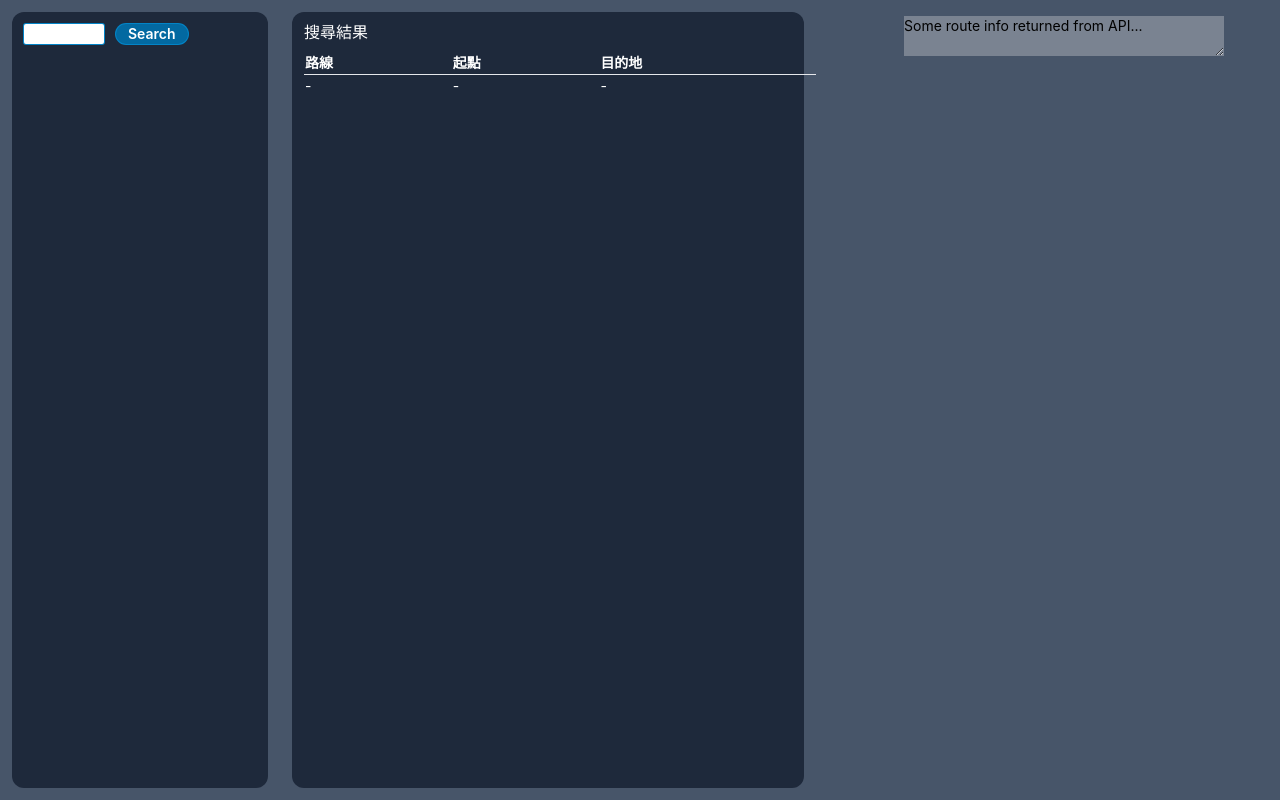
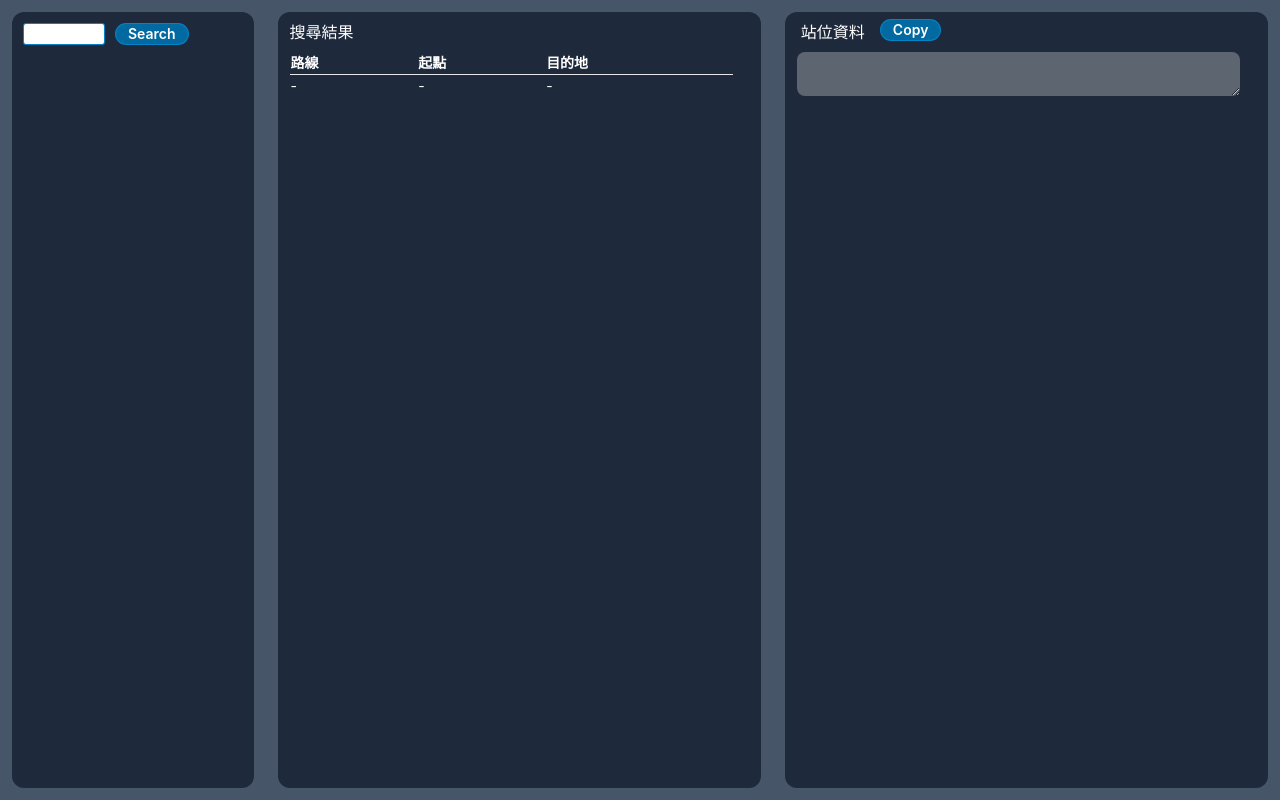
Before and after one commit to silverfankw/bus-api, a Next.js app: page / in a window 1280 px wide. Built offline with nearby package versions, Linux system fonts and the light colour scheme.

Commit message:
Route Stop List formatted

```diff
--- a/components/NormalButton.js
+++ b/components/NormalButton.js
@@ -1,8 +1,8 @@
 const NormalButton = props => (
-    <button class="px-3 text-sm rounded-full
+    <button className={`px-3 text-sm rounded-full
     font-semibold text-white
     bg-sky-700 ring-1 ring-sky-600
-    hover:ring-sky-500/50 hover:bg-sky-600"
+    hover:ring-sky-500/50 hover:bg-sky-600 ${props.style}`}
         onClick={props.onClick}>
         {props.value}
     </button>
--- a/components/QuerySidebar.js
+++ b/components/QuerySidebar.js
@@ -20,7 +20,7 @@ const QuerySidebar = props => {
     }
 
     return (
-        <div class="rounded-xl m-3 w-1/5 bg-slate-800">
+        <div className="rounded-xl m-3 w-1/5 bg-slate-800">
             <input
                 className="m-3 w-20 text-sm ring-1 ring-sky-600 rounded-sm caret-sky-600 focus:ring-0 focus:ring-sky-200"
                 onBlur={e => updateInput(e)}
--- a/components/RouteContentBox.js
+++ b/components/RouteContentBox.js
@@ -1,9 +1,43 @@
+import NormalButton from "./NormalButton"
+import { useState, useEffect, useRef, memo } from "react"
+
 const RouteContentBox = props => {
+    const stopInfo = props.stopInfo
+    const textAreaElem = useRef(null)
+
+    const [formattedStopInfo, setFormattedStopInfo] = useState("")
+    // console.log(stopInfo)
+
+    const copyTextContent = (e) => {
+        navigator.clipboard.writeText(formattedStopInfo)
+    }
+
+    useEffect(() => {
+        let formatted = ""
+        stopInfo.forEach((stop, index) => {
+            if (index == stopInfo.length - 1)
+                formatted = formatted.concat(stop)
+            else
+                formatted = formatted.concat(`${stop} → ${stopInfo[index + 1]}\n`)
+        })
+        setFormattedStopInfo(formatted)
+    }, [stopInfo])
+
     return (
-        <div class="w-80 mx-auto round-xl bg-slate-100 bg-slate-600">
-            <textarea class="m-4 w-full text-sm" value="Some route info returned from API..." disabled></textarea>
+        <div className="container">
+            <div className="flex mt-2">
+                <p className="mx-4">站位資料</p>
+                <NormalButton value="Copy" onClick={copyTextContent} style="mb-1" />
+            </div>
+            <textarea
+                className="rounded-lg mx-3 my-2 pl-2 pt-1 w-11/12 text-sm"
+                ref={textAreaElem}
+                value={formattedStopInfo}
+                rows={stopInfo.length > 40 ? 40 : stopInfo.length}
+                disabled
+            ></textarea>
         </div>
     )
 }
 
-export default RouteContentBox;
+export default memo(RouteContentBox);
--- a/components/RouteResultList.js
+++ b/components/RouteResultList.js
@@ -1,4 +1,4 @@
-import { BASE_URL, ENDPOINT_KMB_ROUTE_STOP } from "../api/const"
+import { BASE_URL, ENDPOINT_KMB_ROUTE_STOP, ENDPOINT_KMB_STOP } from "../api/const"
 
 const RouteResultList = props => {
     const routeResult = props.routeResult
@@ -8,19 +8,27 @@ const RouteResultList = props => {
             .then(resp => resp.json())
             .then(json => json.data.map(item => item.stop))
             .catch(error => console.log(error))
-        console.log(stopList)
-        props.setStopList(stopList)
+
+        const stopInfo = await Promise.all(
+            stopList.map(async stopID => {
+                return await fetch(`${BASE_URL}${ENDPOINT_KMB_STOP}/${stopID}`)
+                    .then(resp => resp.json())
+                    .then(json => json.data.name_tc)
+                    .catch(error => console.log(error))
+            })
+        )
+        props.setStopInfo(stopInfo)
     }
 
     return (
-        <div class="rounded-xl m-3 text-white w-2/5 bg-slate-800">
-            <p class="mx-3 my-2">搜尋結果</p>
-            <table class="mx-3 w-11/12 table-auto w-full text-sm">
+        <div className="container">
+            <p className="mx-3 my-2">搜尋結果</p>
+            <table className="mx-3 w-11/12 text-sm">
                 <thead>
                     <tr>
-                        <th class="border-b text-left">路線</th>
-                        <th class="border-b text-left">起點</th>
-                        <th class="border-b text-left">目的地</th>
+                        <th className="normal-th">路線</th>
+                        <th className="normal-th">起點</th>
+                        <th className="normal-th">目的地</th>
                     </tr>
                 </thead>
                 <tbody>
@@ -30,11 +38,11 @@ const RouteResultList = props => {
                             <td> {"-"} </td>
                             <td> {"-"} </td>
                         </tr> :
-                        routeResult.map(record => (
-                            <tr class="hover-tr" onClick={e => searchRouteInfo(record)}>
-                                <td>{record.route}</td>
-                                <td>{record.orig_tc}</td>
-                                <td>{record.dest_tc}</td>
+                        routeResult.map((record, index) => (
+                            <tr key={`route-result-${index}`} className="hover-tr" onClick={e => searchRouteInfo(record)}>
+                                <td key={`route-result-${index}-route`}>{record.route}</td>
+                                <td key={`route-result-${index}-name_tc`}>{record.orig_tc}</td>
+                                <td key={`route-result-${index}-dest_tc`}>{record.dest_tc}</td>
                             </tr>
                         ))}
                 </tbody>
--- a/pages/index.js
+++ b/pages/index.js
@@ -6,13 +6,13 @@ import { useState } from "react"
 export default function Home() {
 
   const [routeResult, setRouteResult] = useState([])
-  const [stopList, setStopList] = useState({})
+  const [stopInfo, setStopInfo] = useState([])
 
   return (
-    <div class="flex h-screen bg-slate-100 bg-slate-600">
+    <div className="flex h-screen bg-slate-100 bg-slate-600">
       <QuerySidebar setRouteResult={setRouteResult} />
-      <RouteResultList routeResult={routeResult} setStopList={setStopList} />
-      <RouteContentBox stopList={stopList} />
+      <RouteResultList routeResult={routeResult} setStopInfo={setStopInfo} />
+      <RouteContentBox stopInfo={stopInfo} />
 
     </div>
   )
--- a/styles/globals.css
+++ b/styles/globals.css
@@ -20,6 +20,14 @@ a {
 }
 
 @layer components {
+  .container {
+    @apply rounded-xl m-3 text-white w-2/5 bg-slate-800
+  }
+
+  .normal-th{
+    @apply border-b text-left
+  }
+
   .hover-tr {
     @apply hover:bg-slate-500 hover:cursor-pointer
   }
```
